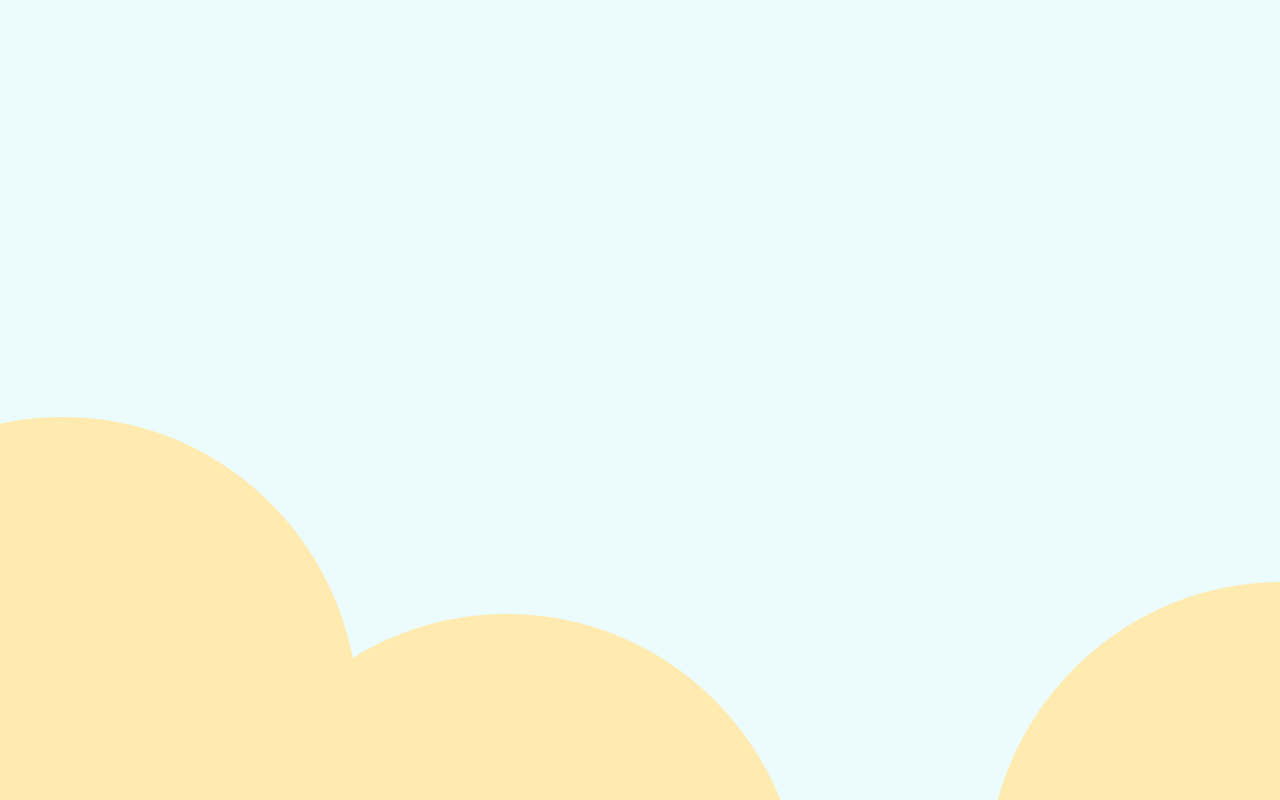
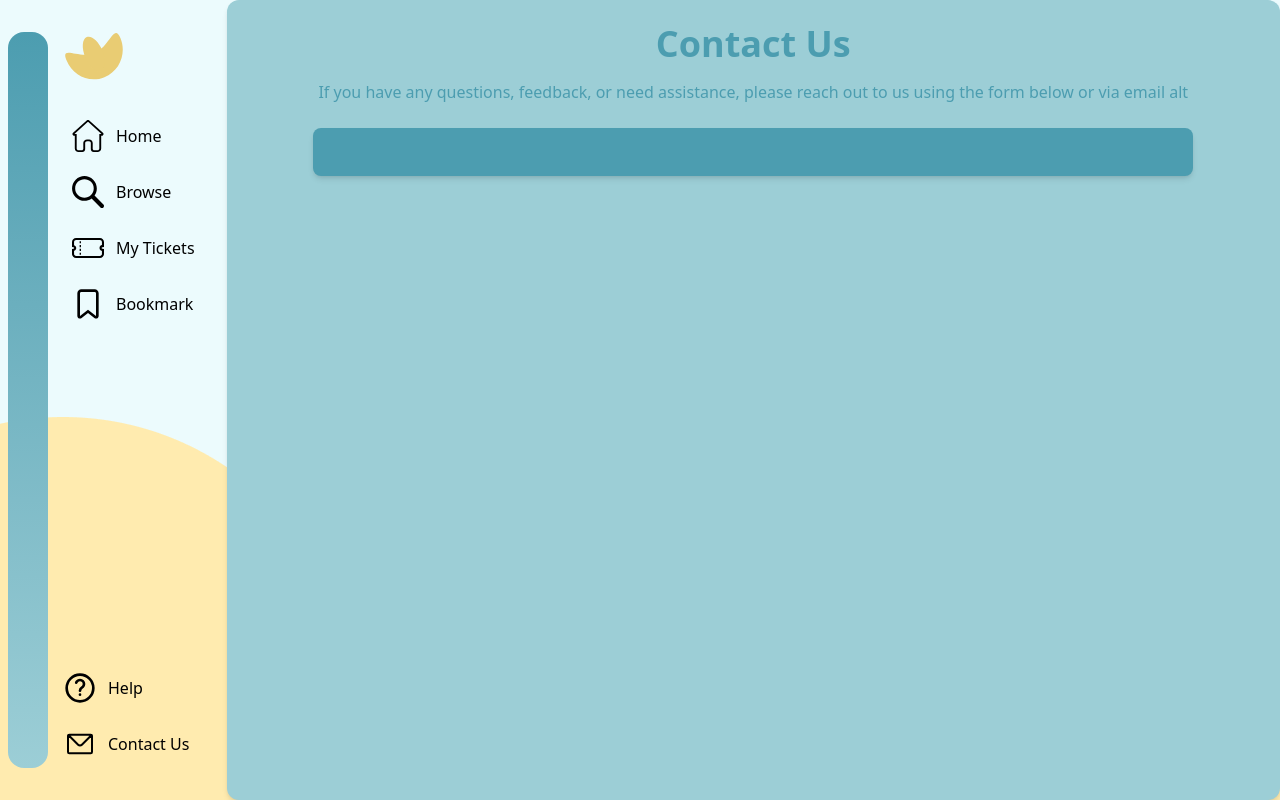
Before and after one commit to urkodi/EventSite, a React (Vite) app: page /contact-us in a window 1280 px wide. Before the commit this address had no page. Built offline with nearby package versions, Linux system fonts and the light colour scheme.

Commit message:
added contact and help pages unfinished

```diff
--- a/src/App.tsx
+++ b/src/App.tsx
@@ -5,6 +5,8 @@ import { BrowserRouter as Router, Route, Routes } from "react-router-dom";
 
 import CreateAccountPage from "./pages/CreateAccountPage";
 import LoginPage from "./pages/LoginPage";
+import HelpPage from "./pages/HelpPage";
+import ContactUsPage from "./pages/ContactUsPage";
 
 
 function App() {
@@ -23,7 +25,8 @@ function App() {
         />
         <Route path="/create-account" element={<CreateAccountPage />} />
         <Route path="/login" element={<LoginPage />} />
-        //add more routes here as needed
+        <Route path="/help" element={<HelpPage />} />
+        <Route path="/contact-us" element={<ContactUsPage />} />
       </Routes>
     </Router>
   )
--- /dev/null
+++ b/src/pages/ContactUsPage.tsx
@@ -0,0 +1,20 @@
+import Sidenav from '../features/Sidenav';
+
+const ContactUsPage = () => {
+    return (
+        <>
+        <div className="flex">
+            <Sidenav />
+        </div>
+
+        <div className="flex-grow p-6 bg-lightermoonstone min-h-screen rounded-xl shadow-md">
+            <h1 className="text-4xl font-bold text-moonstone mb-4 text-center">Contact Us</h1>
+                <p className="text-moonstone mb-6 text-center">If you have any questions, feedback, or need assistance, please reach out to us using the form below or via email alt</p>
+                <div className="h- w-220 mx-auto bg-moonstone p-6 rounded-lg shadow-md">
+            </div>
+        </div>
+            </>
+    );
+};
+
+export default ContactUsPage
--- a/src/pages/CreateAccountPage.tsx
+++ b/src/pages/CreateAccountPage.tsx
@@ -9,7 +9,7 @@ const CreateAccountPage = () => {
 
             <header className="w-screen h-auto bg-lightermoonstone p-4 shadow-md">
                 <div className="flex items-left">
-                    <a href = "/homepage">
+                    <a href = "/ ">
                         <img src={eventlogo} alt="Event Logo" className="h-10" />
                     </a>
                 </div>
--- /dev/null
+++ b/src/pages/HelpPage.tsx
@@ -0,0 +1,12 @@
+import Sidenav from '../features/Sidenav';
+
+const HelpPage = () => {
+    return (
+        <div className="flex">
+            <Sidenav />
+
+        </div>
+    );
+};
+
+export default HelpPage
--- a/src/pages/LoginPage.tsx
+++ b/src/pages/LoginPage.tsx
@@ -9,7 +9,7 @@ const LoginPage = () => {
 
             <header className="w-screen h-auto bg-lightermoonstone p-4 shadow-md">
                 <div className="flex items-left">
-                    <a href = "/homepage">
+                    <a href = "/ ">
                         <img src={eventlogo} alt="Event Logo" className="h-10" />
                     </a>
                 </div>
```
